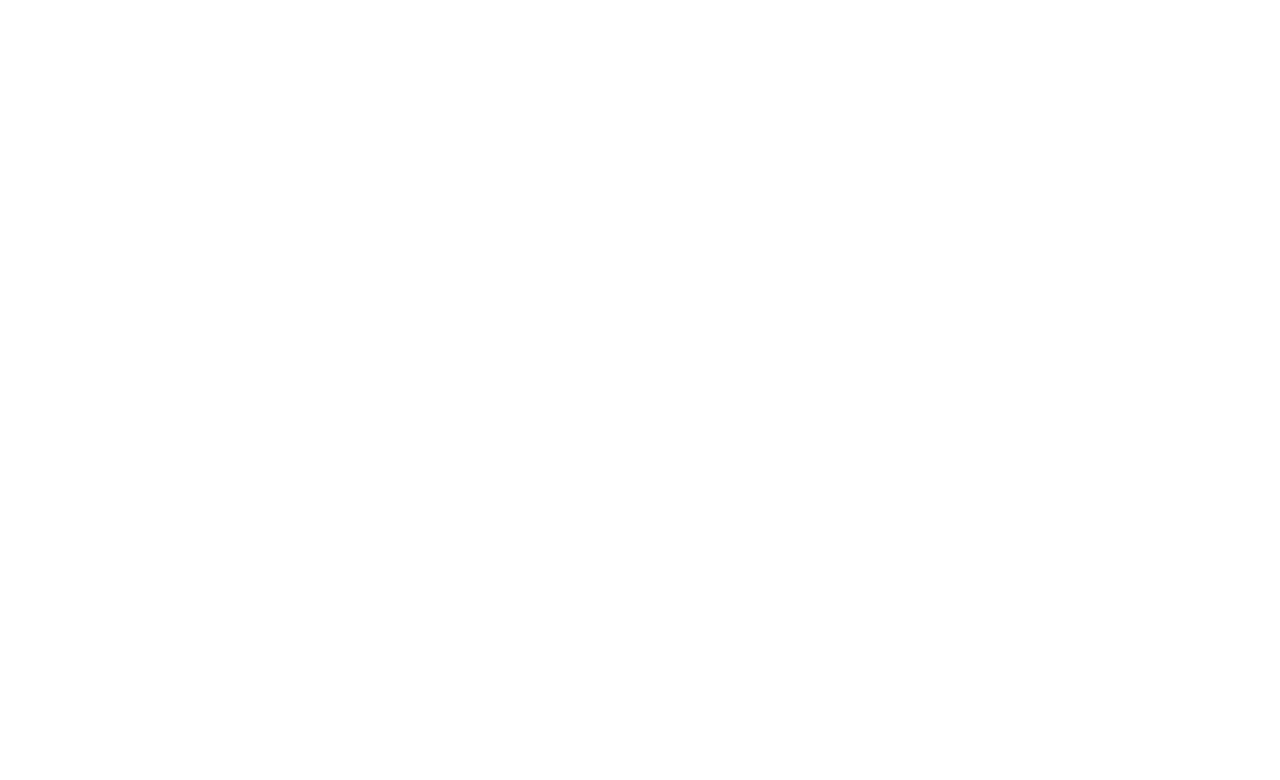
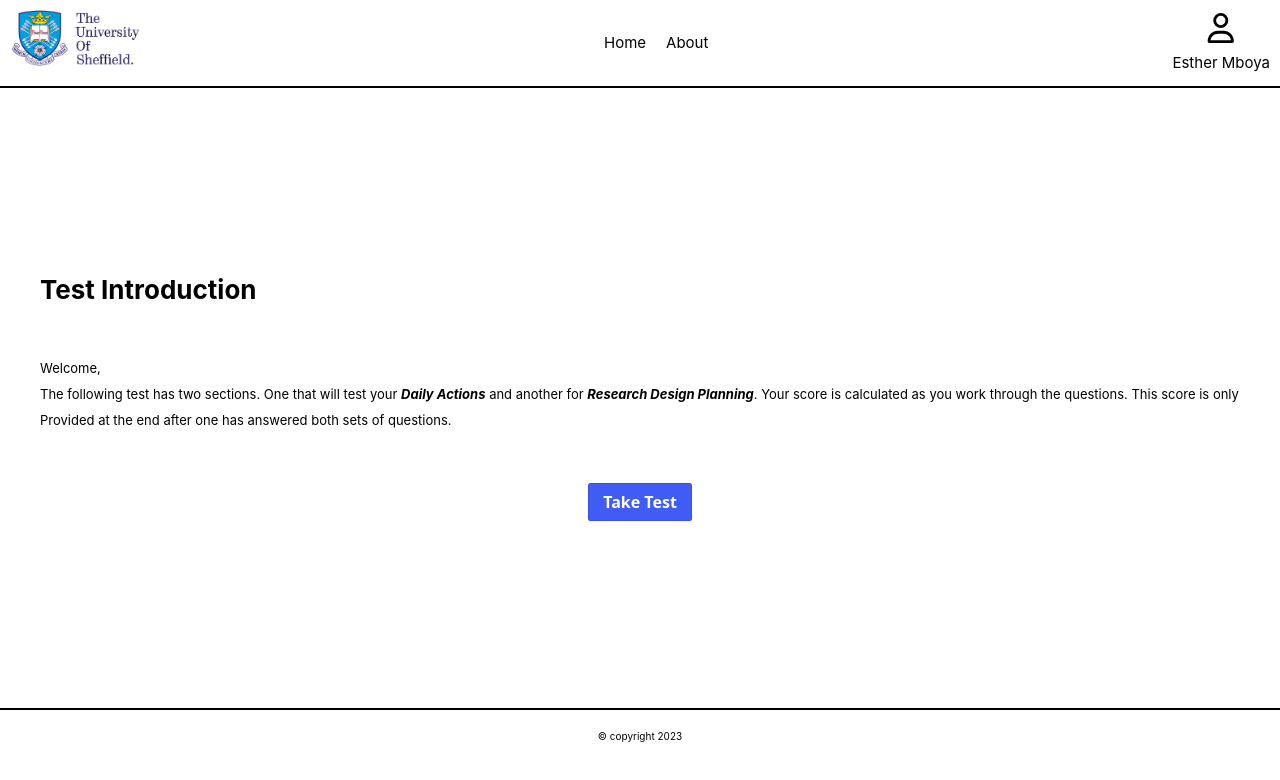
Before and after one commit to bernoulliMukuna21/netlifly-test-app, a React (Create React App) app: page /test in a window 1280 px wide. Before the commit this address had no page. Shown: the top 780 px of the page. Built offline with nearby package versions, Linux system fonts and the light colour scheme.

Commit message:
updated the works

```diff
--- a/src/app/App.js
+++ b/src/app/App.js
@@ -10,6 +10,7 @@
 import ResearchDesignPlanning from '../components/Pages/Training/Questionnaires/ResearchDesignPlanning';
 import Completed from '../components/Completed';
 import { ThemeProvider } from 'styled-components';
+import Introduction from '../components/Pages/Test/Introduction';
 
 export const AppContext = createContext()
 export var theme = {
@@ -34,6 +35,7 @@
             <Routes>
               <Route path='/' element={<Layout pageMinimumHeight={windowHeight}/>}>
                 <Route index element={<Home window/>}/>
+                <Route path='test' element={<Introduction />}/>
                 <Route path='training'>
                   <Route index element={<Training />}/>
                   <Route path='questions/daily_actions' element={<DailyActions />}/>
--- a/src/components/Header.js
+++ b/src/components/Header.js
@@ -1,6 +1,5 @@
 import React from 'react'
 import UoSheffield_logo from '../assets/images/University-of-Sheffield-logo.png'
-import KrotoLogo from '../assets/images/Sheffield-Robotics-logo.png'
 import { Link } from 'react-router-dom'
 import { FontAwesomeIcon } from '@fortawesome/react-fontawesome'
 import { faUser } from '@fortawesome/free-regular-svg-icons'
@@ -11,7 +10,6 @@
     <StyledHeader>
       <div className='left-header'>
         <img src={UoSheffield_logo} alt='University of sheffield'/>
-        <img src={KrotoLogo} alt='Kroto Institute'/>
       </div>
       <div className='centre-header'>
         <StyledLink to='/'>Home</StyledLink>
--- a/src/components/Pages/Home/index.js
+++ b/src/components/Pages/Home/index.js
@@ -1,17 +1,23 @@
 import React from 'react'
 import { StyledHomepage } from './style'
 import { useNavigate } from 'react-router-dom'
+import animationVideo from '../../../assets/animations/animation-video.mp4'
+import animationImage from '../../../assets/images/esther-animation-image.png'
 
 const Home = () => {
   const navigate = useNavigate()
 
   return (
     <StyledHomepage>
+      {/* <video loop autoPlay muted >
+        <source src={animationVideo} type='video/mp4'/>
+      </video> */}
+      <img id='animation-video' src={animationImage} alt='Animation Image'/>
       <button
       style={{opacity: 1}}
-      onClick={() => navigate('/training')}
+      onClick={() => navigate('/test')}
       >
-        Go to Training
+        Go to Test
       </button>
     </StyledHomepage>
 
--- a/src/components/Pages/Home/style.js
+++ b/src/components/Pages/Home/style.js
@@ -3,8 +3,14 @@
 export const StyledHomepage = styled.div`
   width: 100%;
   display: flex;
+  flex-direction: column;
   justify-content: center;
   align-items: center;
+
+  #animation-video{
+    width: 50rem;
+    margin-bottom: 5rem;
+  }
 `
 
 export const StyledAboutPage = styled.div`
--- /dev/null
+++ b/src/components/Pages/Test/Introduction.js
@@ -0,0 +1,30 @@
+import { useNavigate } from "react-router-dom"
+import { StyledIntro } from "./style"
+
+const Introduction = () => {
+  const navigate = useNavigate()
+  return (
+    <StyledIntro>
+      <h1>
+        Test Introduction
+      </h1>
+      <section>
+        <p>Welcome,</p>
+        <p>
+          The following test has two sections. One that will test your <b><i>Daily
+          Actions</i></b> and another for <b><i>Research Design Planning</i></b>.
+          Your score is calculated as you work through the questions. This score is only Provided
+          at the end after one has answered both sets of questions.
+        </p>
+      </section>
+      <button
+      style={{opacity: 1}}
+      onClick={() => navigate('/training')}
+      >
+        Take Test
+      </button>
+    </StyledIntro>
+  )
+}
+
+export default Introduction
--- /dev/null
+++ b/src/components/Pages/Test/style.js
@@ -0,0 +1,21 @@
+import { styled } from "styled-components";
+
+export const StyledIntro = styled.div`
+  width: 100%;
+  display: flex;
+  flex-direction: column;
+  justify-content: center;
+  margin: 0 4rem;
+
+  & section{
+    margin: 5rem 0;
+  }
+
+  & p{
+    line-height: 2;
+  }
+
+  & button {
+    align-self: center;
+  }
+`
```
Also changed, not shown: src/assets/images/esther-animation-image.png (added), 1 other file (tests, documents, lock files or other folders).
